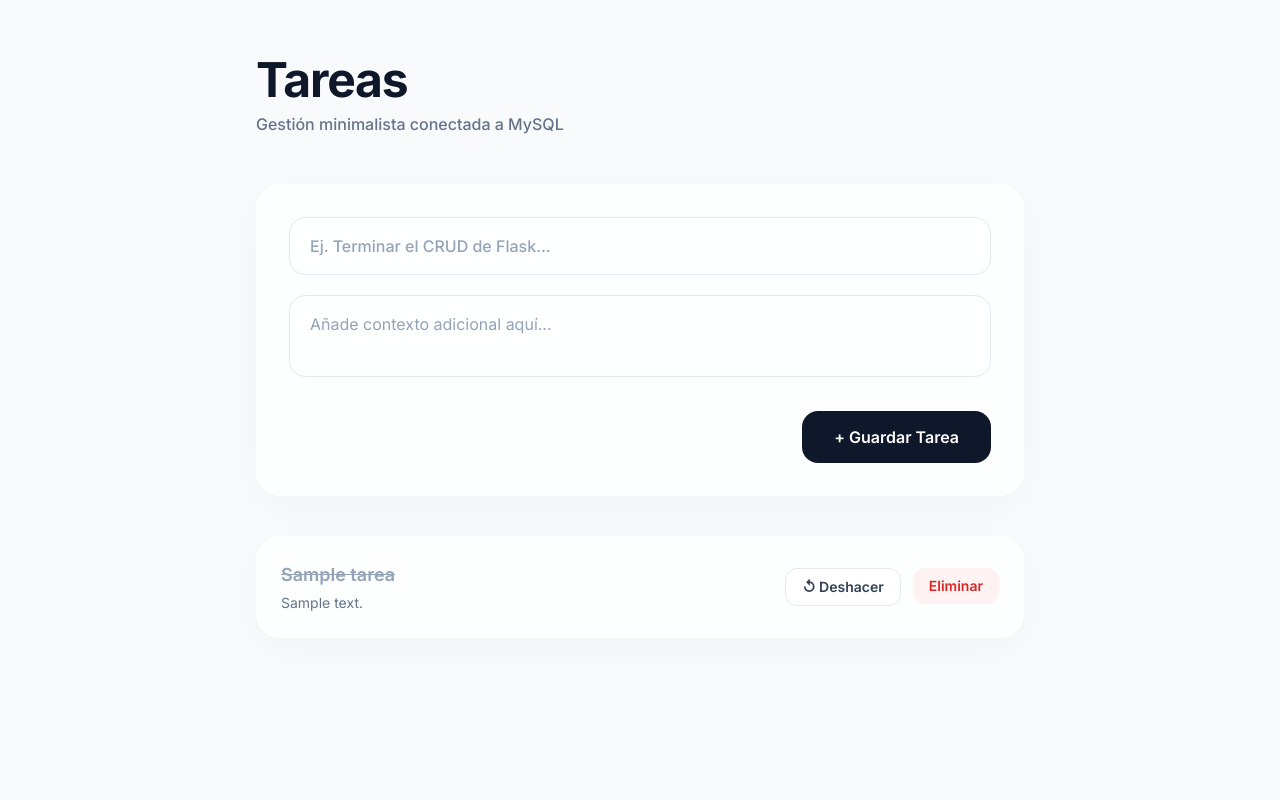
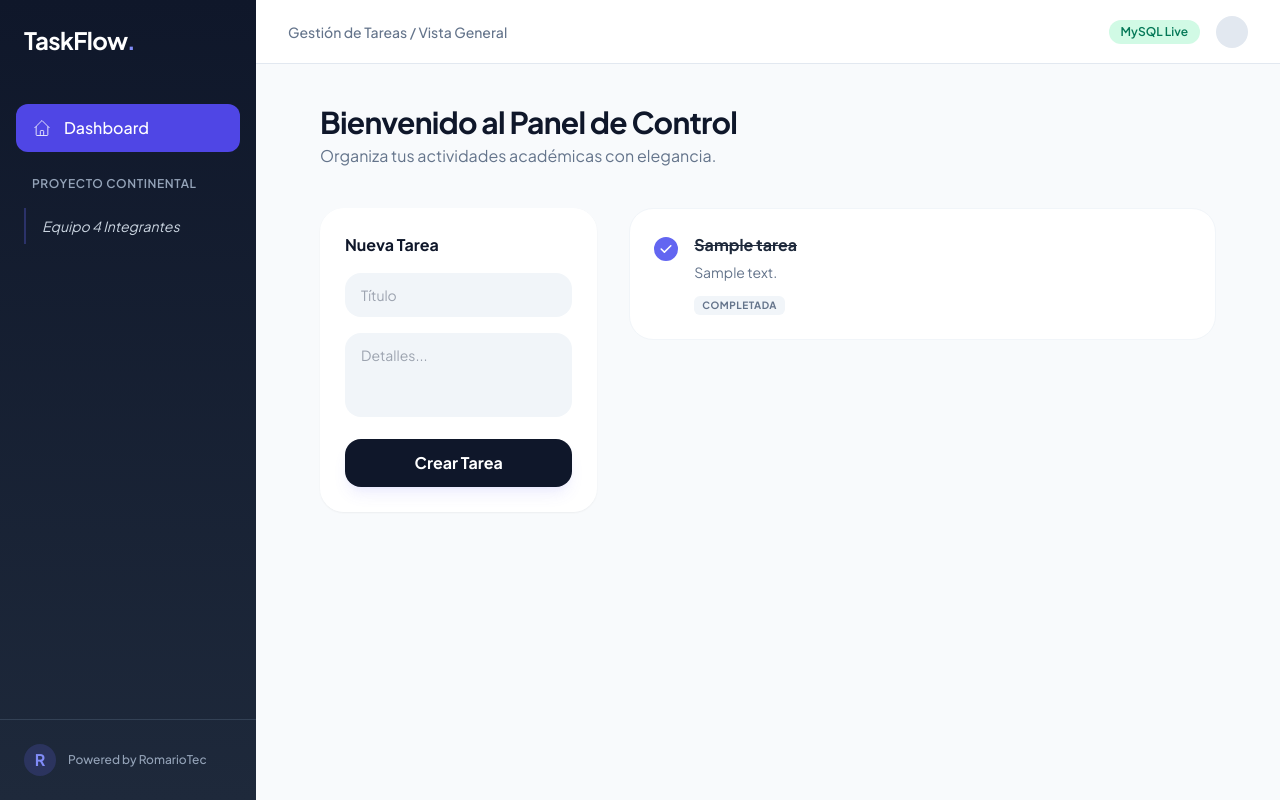
Before and after one commit to Romario2003A/sistema-gestion-tareas, a Flask app: page / in a window 1280 px wide. Run offline with Flask 3, Linux system fonts and the light colour scheme; tables that the repository leaves empty hold one stand-in row (values such as "Sample post"); some libraries are stand-ins or nearby versions.

Commit message:
Upgrade: Interfaz Ultra Premium y Dashboard corporativo

```diff
--- a/Trabajos/sistema_tarea/templates/index.html
+++ b/Trabajos/sistema_tarea/templates/index.html
@@ -3,78 +3,120 @@
 <head>
     <meta charset="UTF-8">
     <meta name="viewport" content="width=device-width, initial-scale=1.0">
-    <title>Gestión de Tareas Pro</title>
+    <title>TaskFlow Pro | RomarioTec</title>
     <script src="https://cdn.tailwindcss.com"></script>
-    <link href="https://fonts.googleapis.com/css2?family=Inter:wght@400;500;600;700&display=swap" rel="stylesheet">
+    <link href="https://fonts.googleapis.com/css2?family=Plus+Jakarta+Sans:wght@400;500;600;700&display=swap" rel="stylesheet">
     <style>
-        body { font-family: 'Inter', sans-serif; background-color: #f8fafc; }
-        .glass-card {
-            background: rgba(255, 255, 255, 0.7);
-            backdrop-filter: blur(10px);
-            border: 1px solid rgba(255, 255, 255, 0.5);
-            box-shadow: 0 10px 40px rgba(0, 0, 0, 0.03);
-        }
-        .btn-premium { transition: all 0.2s cubic-bezier(0.4, 0, 0.2, 1); }
-        .btn-premium:hover { transform: translateY(-2px); box-shadow: 0 10px 15px -3px rgba(0, 0, 0, 0.1); }
+        body { font-family: 'Plus Jakarta Sans', sans-serif; background-color: #f3f4f6; }
+        .sidebar-gradient { background: linear-gradient(180deg, #0f172a 0%, #1e293b 100%); }
+        .glass-card { background: rgba(255, 255, 255, 0.9); backdrop-filter: blur(8px); border: 1px solid rgba(255, 255, 255, 0.4); }
+        .task-card { transition: all 0.3s cubic-bezier(0.4, 0, 0.2, 1); }
+        .task-card:hover { transform: translateY(-4px); box-shadow: 0 20px 25px -5px rgba(0, 0, 0, 0.05); }
+        @media (max-width: 768px) { .sidebar { display: none; } }
     </style>
 </head>
-<body class="text-slate-800 min-h-screen p-4 md:p-8 flex justify-center">
-    <div class="w-full max-w-3xl">
+<body class="flex min-h-screen">
 
-        <header class="mb-12 mt-6 text-center md:text-left">
-            <h1 class="text-4xl md:text-5xl font-bold tracking-tight text-slate-900">Tareas</h1>
-            <p class="text-slate-500 mt-2 font-medium">Gestión minimalista conectada a MySQL</p>
+    <aside class="sidebar sidebar-gradient w-64 flex-col hidden md:flex">
+        <div class="p-6">
+            <h2 class="text-white text-2xl font-bold tracking-tight">TaskFlow<span class="text-indigo-400">.</span></h2>
+        </div>
+        <nav class="mt-6 flex-1 px-4 space-y-2">
+            <a href="#" class="flex items-center px-4 py-3 text-white bg-indigo-600 rounded-xl font-medium">
+                <svg class="w-5 h-5 mr-3" fill="none" stroke="currentColor" viewBox="0 0 24 24"><path d="M3 12l2-2m0 0l7-7 7 7M5 10v10a1 1 0 001 1h3m10-11l2 2m-2-2v10a1 1 0 01-1 1h-3m-6 0a1 1 0 001-1v-4a1 1 0 011-1h2a1 1 0 011 1v4a1 1 0 001 1m-6 0h6"></path></svg>
+                Dashboard
+            </a>
+            <div class="pt-4 pb-2 px-4 text-xs font-semibold text-slate-400 uppercase tracking-wider">Proyecto Continental</div>
+            <div class="px-4 py-2 text-slate-300 text-sm italic border-l-2 border-indigo-500/30 ml-2">Equipo 4 Integrantes</div>
+        </nav>
+        <div class="p-6 border-t border-slate-700">
+            <div class="flex items-center space-x-3 text-slate-400">
+                <div class="w-8 h-8 rounded-full bg-indigo-500/20 flex items-center justify-center text-indigo-400 font-bold">R</div>
+                <span class="text-xs font-medium">Powered by RomarioTec</span>
+            </div>
+        </div>
+    </aside>
+
+    <main class="flex-1 flex flex-col h-screen overflow-hidden">
+
+        <header class="bg-white border-b border-slate-200 h-16 flex items-center justify-between px-8 shrink-0">
+            <div class="flex items-center gap-2">
+                <span class="md:hidden font-bold text-slate-900 text-xl">TaskFlow.</span>
+                <span class="hidden md:block text-slate-500 text-sm font-medium">Gestión de Tareas / Vista General</span>
+            </div>
+            <div class="flex items-center gap-4 text-sm font-semibold text-slate-700">
+                <span class="hidden sm:inline bg-emerald-100 text-emerald-700 px-3 py-1 rounded-full text-xs">MySQL Live</span>
+                <div class="w-8 h-8 rounded-full bg-slate-200"></div>
+            </div>
         </header>
 
-        <div class="glass-card p-6 md:p-8 rounded-3xl mb-10">
-            <form action="/crear" method="POST" class="space-y-5">
-                <div>
-                    <input type="text" name="titulo" placeholder="Ej. Terminar el CRUD de Flask..." required
-                        class="w-full bg-white/50 border border-slate-200 text-slate-900 rounded-2xl px-5 py-4 focus:outline-none focus:ring-2 focus:ring-slate-900 focus:bg-white transition-all placeholder-slate-400 font-medium">
-                </div>
-                <div>
-                    <textarea name="descripcion" placeholder="Añade contexto adicional aquí..." required rows="2"
-                        class="w-full bg-white/50 border border-slate-200 text-slate-900 rounded-2xl px-5 py-4 focus:outline-none focus:ring-2 focus:ring-slate-900 focus:bg-white transition-all placeholder-slate-400 resize-none"></textarea>
-                </div>
-                <div class="flex justify-end pt-2">
-                    <button type="submit" class="w-full md:w-auto bg-slate-900 text-white font-semibold py-3.5 px-8 rounded-2xl btn-premium">
-                        + Guardar Tarea
-                    </button>
-                </div>
-            </form>
+        <div class="flex-1 overflow-y-auto p-4 md:p-10 bg-slate-50">
+            <div class="max-w-4xl mx-auto">
+
+                <div class="mb-10">
+                    <h1 class="text-3xl font-extrabold text-slate-900 tracking-tight">Bienvenido al Panel de Control</h1>
+                    <p class="text-slate-500 mt-1">Organiza tus actividades académicas con elegancia.</p>
                 </div>
 
-        <div class="space-y-4">
-            {% for tarea in tareas %}
-            <div class="glass-card p-5 md:p-6 rounded-3xl flex flex-col md:flex-row justify-between md:items-center gap-5 transition-all hover:bg-white">
-                <div class="flex-1 pr-4">
-                    <h3 class="text-lg font-semibold {% if tarea.estado == 'Completada' %} line-through text-slate-400 {% else %} text-slate-800 {% endif %}">
-                        {{ tarea.titulo }}
-                    </h3>
-                    <p class="text-slate-500 mt-1 text-sm">{{ tarea.descripcion }}</p>
-                </div>
+                <div class="grid grid-cols-1 lg:grid-cols-12 gap-8">
 
-                <div class="flex space-x-3 shrink-0 pt-3 md:pt-0 border-t border-slate-100 md:border-none">
-                    <form action="/actualizar/{{ tarea.id }}" method="POST">
-                        <button type="submit" class="text-sm font-semibold bg-white border border-slate-200 text-slate-700 px-4 py-2 rounded-xl btn-premium flex items-center">
-                            {% if tarea.estado == 'Pendiente' %} ✓ Listo {% else %} ↺ Deshacer {% endif %}
-                        </button>
-                    </form>
-                    <form action="/eliminar/{{ tarea.id }}" method="POST" onsubmit="return confirm('¿Eliminar definitivamente?');">
-                        <button type="submit" class="text-sm font-semibold bg-red-50 text-red-600 px-4 py-2 rounded-xl btn-premium">
-                            Eliminar
+                    <div class="lg:col-span-4">
+                        <div class="glass-card p-6 rounded-3xl sticky top-0 shadow-sm">
+                            <h3 class="text-slate-900 font-bold mb-4">Nueva Tarea</h3>
+                            <form action="/crear" method="POST" class="space-y-4">
+                                <input type="text" name="titulo" placeholder="Título" required
+                                    class="w-full bg-slate-100 border-none rounded-2xl px-4 py-3 focus:ring-2 focus:ring-indigo-500 text-sm transition-all">
+                                <textarea name="descripcion" placeholder="Detalles..." required rows="3"
+                                    class="w-full bg-slate-100 border-none rounded-2xl px-4 py-3 focus:ring-2 focus:ring-indigo-500 text-sm transition-all resize-none"></textarea>
+                                <button type="submit" class="w-full bg-slate-900 text-white font-bold py-3 rounded-2xl hover:bg-indigo-600 transition-all shadow-lg shadow-indigo-500/10">
+                                    Crear Tarea
                                 </button>
                             </form>
                         </div>
                     </div>
+
+                    <div class="lg:col-span-8 space-y-4">
+                        {% for tarea in tareas %}
+                        <div class="task-card bg-white p-6 rounded-3xl border border-slate-100 flex justify-between items-center group">
+                            <div class="flex items-start gap-4">
+                                <div class="mt-1">
+                                    <form action="/actualizar/{{ tarea.id }}" method="POST">
+                                        <button type="submit" class="w-6 h-6 rounded-full border-2 flex items-center justify-center transition-all
+                                            {% if tarea.estado == 'Completada' %} bg-indigo-500 border-indigo-500 text-white {% else %} border-slate-300 hover:border-indigo-400 text-transparent {% endif %}">
+                                            <svg class="w-4 h-4" fill="currentColor" viewBox="0 0 20 20"><path d="M16.707 5.293a1 1 0 010 1.414l-8 8a1 1 0 01-1.414 0l-4-4a1 1 0 011.414-1.414L8 12.586l7.293-7.293a1 1 0 011.414 0z"></path></svg>
+                                        </button>
+                                    </form>
+                                </div>
+                                <div>
+                                    <h3 class="font-bold text-slate-800 {% if tarea.estado == 'Completada' %} line-through text-slate-400 {% endif %}">
+                                        {{ tarea.titulo }}
+                                    </h3>
+                                    <p class="text-slate-500 text-sm mt-1 leading-relaxed">{{ tarea.descripcion }}</p>
+                                    <div class="flex items-center gap-2 mt-3">
+                                        <span class="text-[10px] uppercase tracking-wider font-extrabold px-2 py-0.5 rounded-md bg-slate-100 text-slate-500">
+                                            {{ tarea.estado }}
+                                        </span>
+                                    </div>
+                                </div>
+                            </div>
+
+                            <form action="/eliminar/{{ tarea.id }}" method="POST" onsubmit="return confirm('¿Eliminar definitivamente?');">
+                                <button type="submit" class="opacity-0 group-hover:opacity-100 p-2 text-slate-300 hover:text-red-500 transition-all">
+                                    <svg class="w-5 h-5" fill="none" stroke="currentColor" viewBox="0 0 24 24"><path stroke-linecap="round" stroke-linejoin="round" stroke-width="2" d="M19 7l-.867 12.142A2 2 0 0116.138 21H7.862a2 2 0 01-1.995-1.858L5 7m5 4v6m4-6v6m1-10V4a1 1 0 00-1-1h-4a1 1 0 00-1 1v3M4 7h16"></path></svg>
+                                </button>
+                            </form>
+                        </div>
                         {% else %}
-            <div class="text-center py-16 px-4">
-                <h3 class="text-slate-400 font-medium text-lg">Todo al día</h3>
-                <p class="text-slate-400 text-sm mt-1">No hay tareas pendientes en la base de datos.</p>
+                        <div class="text-center py-20 bg-white rounded-3xl border-2 border-dashed border-slate-200">
+                            <div class="text-slate-300 font-medium italic">No hay tareas activas en el sistema.</div>
                         </div>
                         {% endfor %}
                     </div>
 
                 </div>
+            </div>
+        </div>
+    </main>
+
 </body>
 </html>
```
Lines whose indentation alone changed are shown as unchanged.
